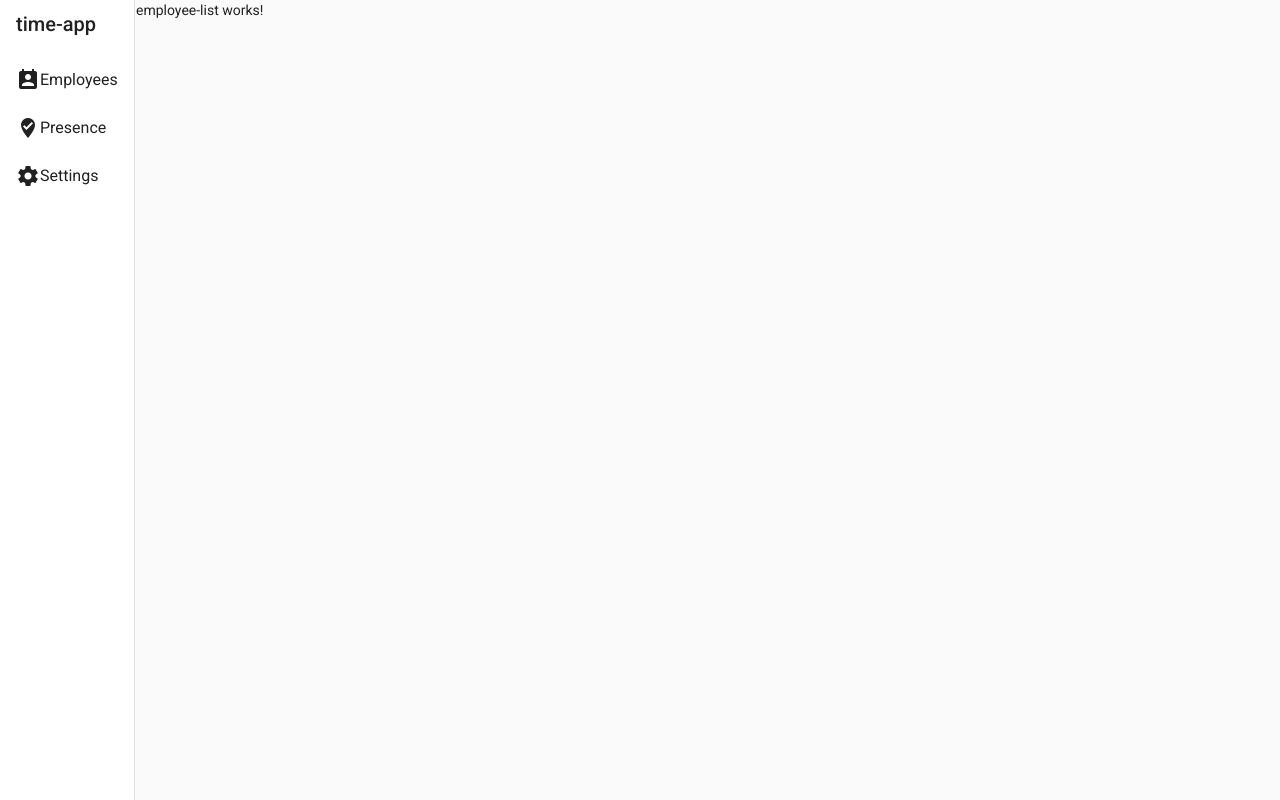
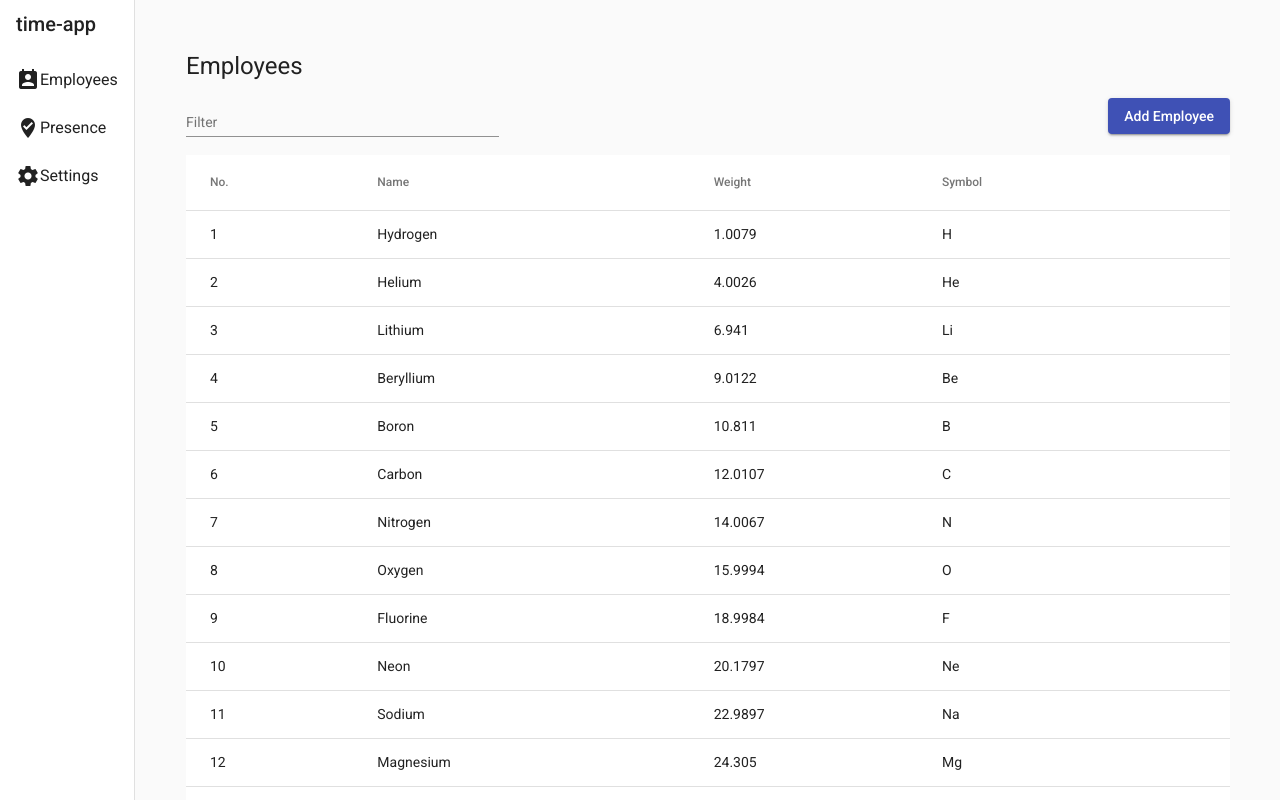
Before and after one commit to anzetomazin/time-app, an Angular app in the folder time-app/: page /employees in a window 1280 px wide. Built offline with nearby package versions, Linux system fonts and the light colour scheme.

Commit message:
feat: create employee list component

```diff
--- a/time-app/src/app/employees/employee-list/employee-list.component.css
+++ b/time-app/src/app/employees/employee-list/employee-list.component.css
@@ -0,0 +1,8 @@
+table {
+    width: 100%;
+}
+
+.mat-form-field {
+    font-size: 14px;
+    width: 30%;
+}
--- a/time-app/src/app/employees/employee-list/employee-list.component.html
+++ b/time-app/src/app/employees/employee-list/employee-list.component.html
@@ -1 +1,49 @@
-<p>employee-list works!</p>
+<div style="padding: 50px;">
+
+	<h1>Employees</h1>
+
+	<mat-form-field>
+		<mat-label>Filter</mat-label>
+		<input matInput (keyup)="applyFilter($event)" placeholder="Ex. ium">
+	</mat-form-field>
+
+	<a style="float: right;" routerLink="/employees/add">
+		<button mat-raised-button color="primary">Add Employee</button>
+	</a>
+
+	<table mat-table [dataSource]="dataSource">
+
+		<!-- Position Column -->
+		<ng-container matColumnDef="position">
+		<th mat-header-cell *matHeaderCellDef> No. </th>
+		<td mat-cell *matCellDef="let element"> {{element.position}} </td>
+		</ng-container>
+
+		<!-- Name Column -->
+		<ng-container matColumnDef="name">
+		<th mat-header-cell *matHeaderCellDef> Name </th>
+		<td mat-cell *matCellDef="let element"> {{element.name}} </td>
+		</ng-container>
+
+		<!-- Weight Column -->
+		<ng-container matColumnDef="weight">
+		<th mat-header-cell *matHeaderCellDef> Weight </th>
+		<td mat-cell *matCellDef="let element"> {{element.weight}} </td>
+		</ng-container>
+
+		<!-- Symbol Column -->
+		<ng-container matColumnDef="symbol">
+		<th mat-header-cell *matHeaderCellDef> Symbol </th>
+		<td mat-cell *matCellDef="let element"> {{element.symbol}} </td>
+		</ng-container>
+
+		<tr mat-header-row *matHeaderRowDef="displayedColumns"></tr>
+		<tr mat-row *matRowDef="let row; columns: displayedColumns;"></tr>
+	</table>
+
+	<!-- <mat-paginator [length]="100"
+              [pageSize]="10"
+              [pageSizeOptions]="[5, 10, 25, 100]">
+	</mat-paginator> -->
+
+</div>
--- a/time-app/src/app/employees/employee-list/employee-list.component.ts
+++ b/time-app/src/app/employees/employee-list/employee-list.component.ts
@@ -1,15 +1,56 @@
-import { Component, OnInit } from '@angular/core';
+import { Component, OnInit, ViewChild, Input } from '@angular/core';
+import { MatTableDataSource } from '@angular/material/table';
+import { MatPaginator } from '@angular/material/paginator';
+import { EmployeesModule } from '../employees.module';
 
 @Component({
-  selector: 'app-employee-list',
-  templateUrl: './employee-list.component.html',
-  styleUrls: ['./employee-list.component.css']
+selector: 'app-employee-list',
+templateUrl: './employee-list.component.html',
+styleUrls: ['./employee-list.component.css']
 })
 export class EmployeeListComponent implements OnInit {
 
-  constructor() { }
+	displayedColumns: string[] = ['position', 'name', 'weight', 'symbol'];
+	dataSource = new MatTableDataSource<PeriodicElement>(ELEMENT_DATA);
 
-  ngOnInit(): void {
-  }
+	@ViewChild(MatPaginator, {static: false}) paginator: MatPaginator;
 
+	ngOnInit(): void {
+		this.dataSource.paginator = this.paginator;
+	}
+
+	applyFilter(event: Event) {
+			const filterValue = (event.target as HTMLInputElement).value;
+			this.dataSource.filter = filterValue.trim().toLowerCase();
+	  }
 }
+
+export interface PeriodicElement {
+	name: string;
+	position: number;
+	weight: number;
+	symbol: string;
+}
+
+const ELEMENT_DATA: PeriodicElement[] = [
+	{position: 1, name: 'Hydrogen', weight: 1.0079, symbol: 'H'},
+	{position: 2, name: 'Helium', weight: 4.0026, symbol: 'He'},
+	{position: 3, name: 'Lithium', weight: 6.941, symbol: 'Li'},
+	{position: 4, name: 'Beryllium', weight: 9.0122, symbol: 'Be'},
+	{position: 5, name: 'Boron', weight: 10.811, symbol: 'B'},
+	{position: 6, name: 'Carbon', weight: 12.0107, symbol: 'C'},
+	{position: 7, name: 'Nitrogen', weight: 14.0067, symbol: 'N'},
+	{position: 8, name: 'Oxygen', weight: 15.9994, symbol: 'O'},
+	{position: 9, name: 'Fluorine', weight: 18.9984, symbol: 'F'},
+	{position: 10, name: 'Neon', weight: 20.1797, symbol: 'Ne'},
+	{position: 11, name: 'Sodium', weight: 22.9897, symbol: 'Na'},
+	{position: 12, name: 'Magnesium', weight: 24.305, symbol: 'Mg'},
+	{position: 13, name: 'Aluminum', weight: 26.9815, symbol: 'Al'},
+	{position: 14, name: 'Silicon', weight: 28.0855, symbol: 'Si'},
+	{position: 15, name: 'Phosphorus', weight: 30.9738, symbol: 'P'},
+	{position: 16, name: 'Sulfur', weight: 32.065, symbol: 'S'},
+	{position: 17, name: 'Chlorine', weight: 35.453, symbol: 'Cl'},
+	{position: 18, name: 'Argon', weight: 39.948, symbol: 'Ar'},
+	{position: 19, name: 'Potassium', weight: 39.0983, symbol: 'K'},
+	{position: 20, name: 'Calcium', weight: 40.078, symbol: 'Ca'},
+];
```
